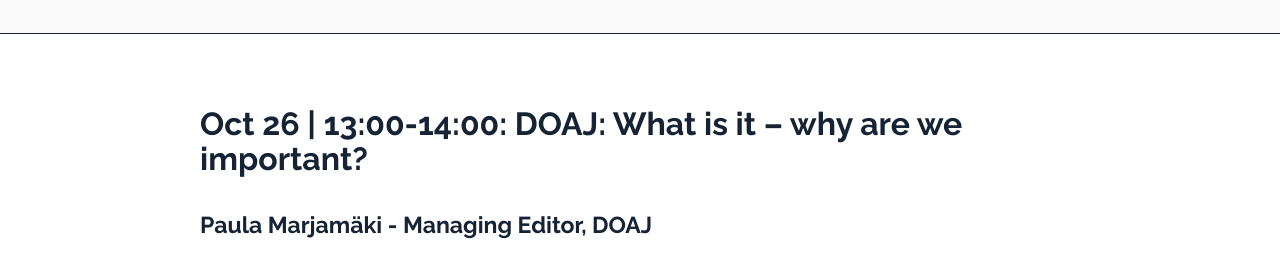
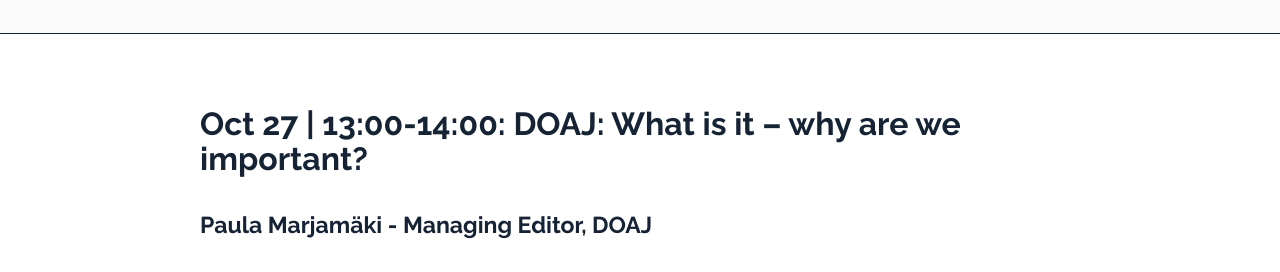
Before and after one commit to openaccess-dk/openaccess-dk.github.io, a Jekyll site: the page built from 02_wednesday.md, in a window 1280 px wide. Shown: the part 249-521 px from the top of the page. Built offline with Jekyll 4.4.1, drawn with Linux system fonts in a browser that asks for light colours.

Commit message:
Update 02_wednesday.md

```diff
--- a/02_wednesday.md
+++ b/02_wednesday.md
@@ -4,7 +4,7 @@
 layout: default
 ---
 
-### Oct 26 | 13:00-14:00: DOAJ: What is it – why are we important?
+### Oct 27 | 13:00-14:00: DOAJ: What is it – why are we important?
 
 #### Paula Marjamäki - Managing Editor, DOAJ
 
```
